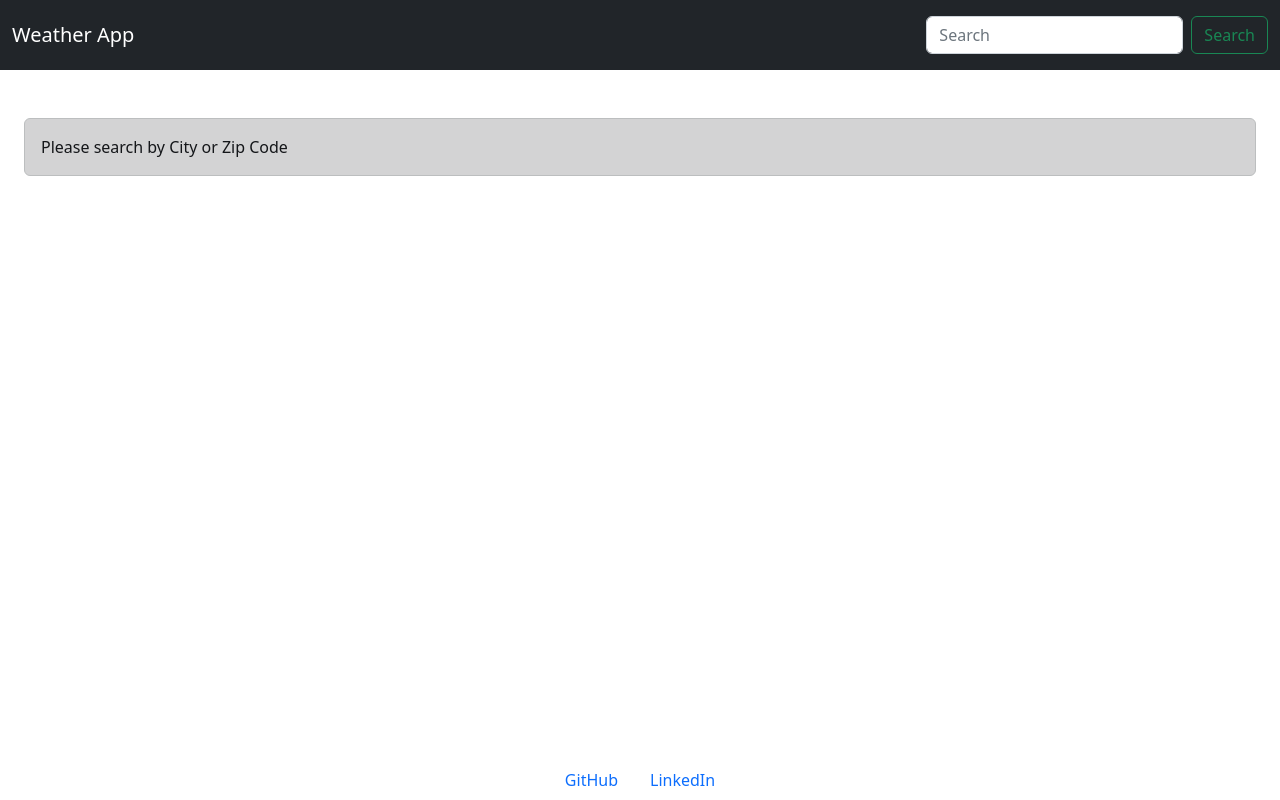
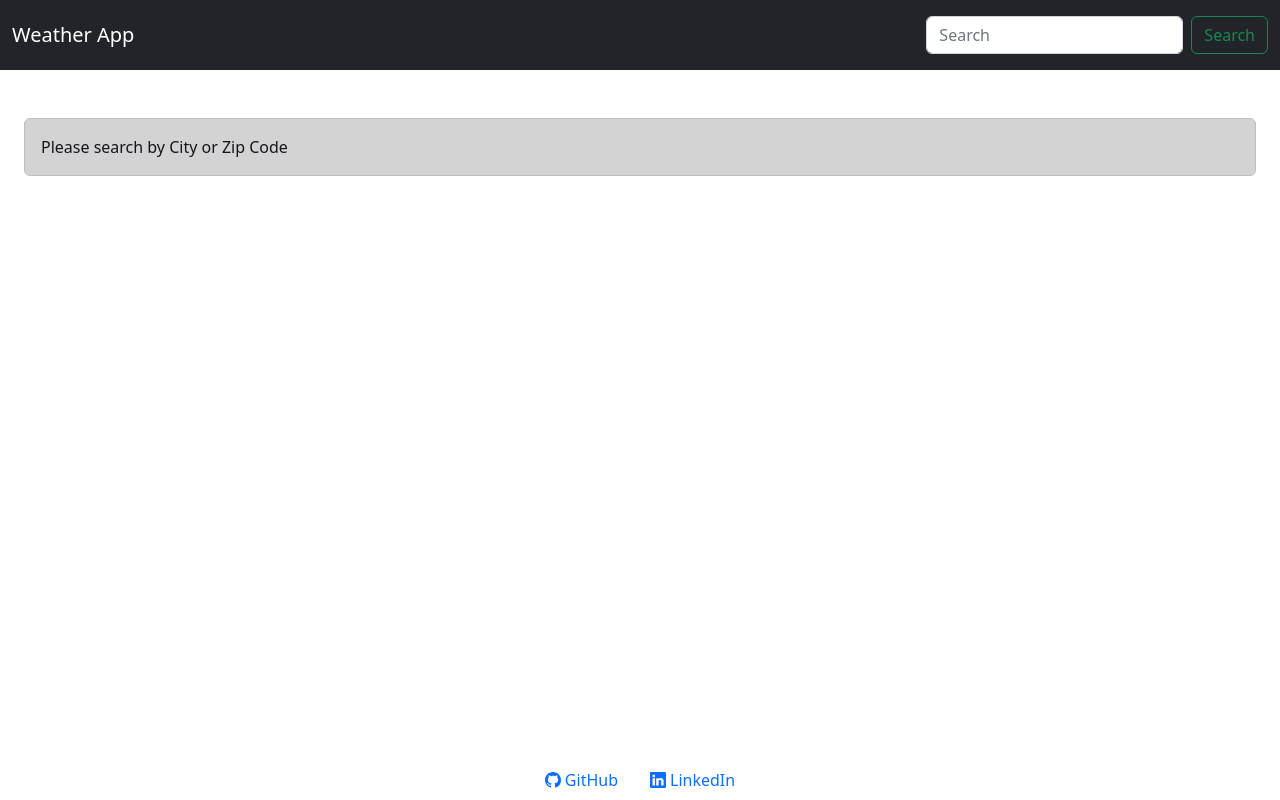
Before and after one commit to KLyamzin/weather-app-challenge-react, a React (Create React App) app: page / in a window 1280 px wide. Built offline with nearby package versions, Linux system fonts and the light colour scheme.

Commit message:
Added Bootstrap Icons to links

```diff
--- a/package.json
+++ b/package.json
@@ -8,8 +8,10 @@
     "@testing-library/react": "^13.4.0",
     "@testing-library/user-event": "^13.5.0",
     "bootstrap": "^5.2.2",
+    "bootstrap-icons": "^1.9.1",
     "react": "^18.2.0",
     "react-bootstrap": "^2.6.0",
+    "react-bootstrap-icons": "^1.9.1",
     "react-dom": "^18.2.0",
     "react-router-bootstrap": "^0.26.2",
     "web-vitals": "^2.1.4"
--- a/src/App.js
+++ b/src/App.js
@@ -19,6 +19,7 @@ import Temperature from './components/Temperature';
 import LocationApiCall from './utils/LocationApiCall';
 import ResolveSearchInput from './utils/ResolveSearchInput';
 import WeatherApiCall from './utils/WeatherApiCall';
+import { Github, Linkedin } from 'react-bootstrap-icons';
 
 function App() {
   // current input data
@@ -135,17 +136,21 @@ function App() {
           <Nav className="justify-content-center" activeKey="/home">
             <Nav.Item>
               <Nav.Link
+                className="align-middle"
                 href="https://github.com/KLyamzin/weather-app-challenge-react"
                 target="_blank"
               >
+                <Github className="me-1 mb-1"></Github>
                 GitHub
               </Nav.Link>
             </Nav.Item>
             <Nav.Item>
               <Nav.Link
+                className=" align-middle"
                 href="http://www.linkedin.com/in/kirill-lyamzin"
                 target="_blank"
               >
+                <Linkedin className="me-1 mb-1"></Linkedin>
                 LinkedIn
               </Nav.Link>
             </Nav.Item>
```
Also changed, not shown: 1 other file (tests, documents, lock files or other folders).
